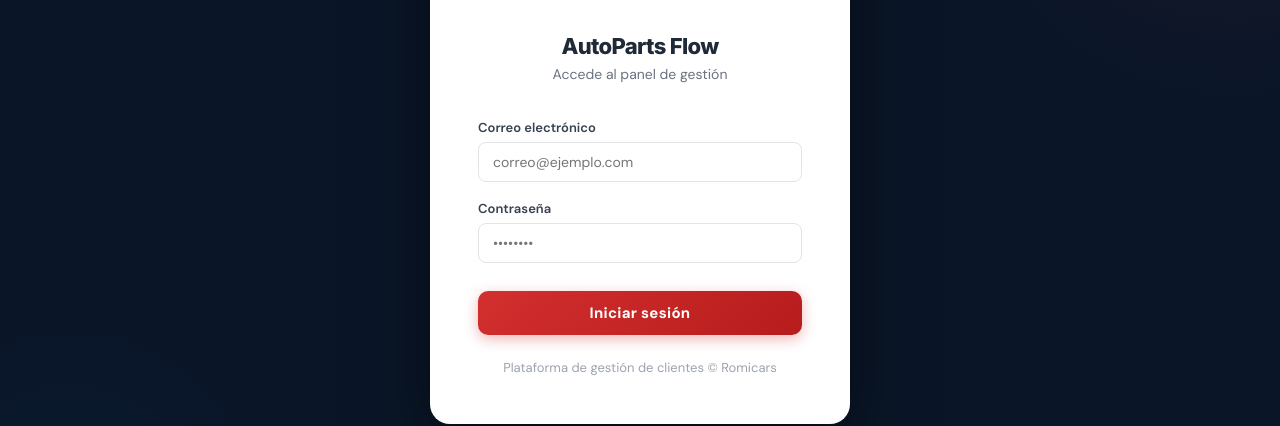
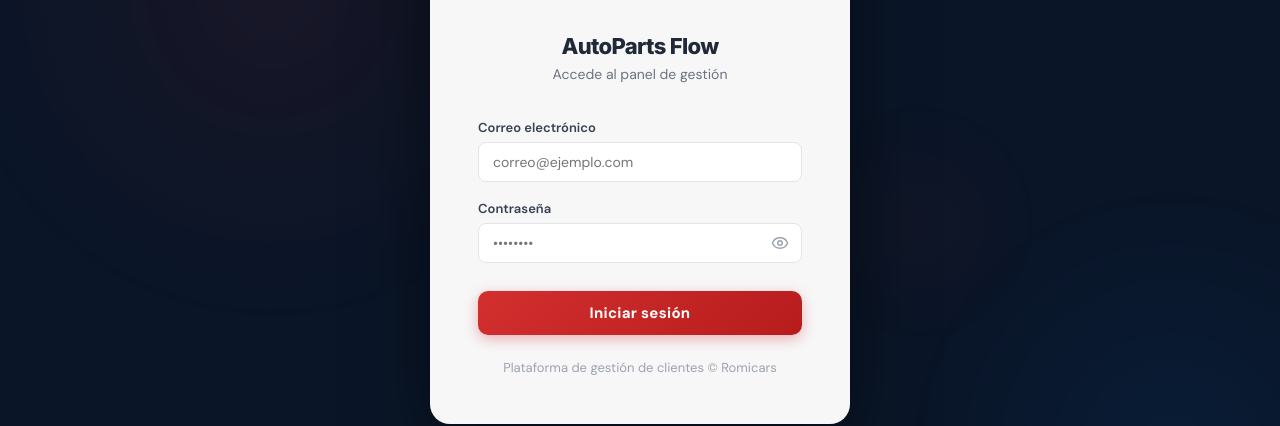
Before and after one commit to dsar-svg/Romicars, a React (Vite) app in the folder frontend/: page /login in a window 1280 px wide. Shown: the part 248-674 px from the top of the page. Built offline with nearby package versions, Linux system fonts and the light colour scheme; no server answers.

Commit message:
feat: animated login bg, password toggle, sidebar uses loguito.png

```diff
--- a/frontend/src/components/Layout.tsx
+++ b/frontend/src/components/Layout.tsx
@@ -53,7 +53,7 @@ function Layout() {
           borderBottom: '1px solid rgba(255,255,255,0.06)',
         }}>
           <img
-            src="/logotipo.png"
+            src="/loguito.png"
             alt="Romicars"
             style={{
               height: collapsed ? 38 : 48,
--- a/frontend/src/index.css
+++ b/frontend/src/index.css
@@ -164,6 +164,11 @@ button:active { transform: scale(0.97); }
 .toast-success { background: linear-gradient(135deg, #2E7D32, #1B5E20); }
 .toast-error { background: linear-gradient(135deg, var(--rojo-primario), #B71C1C); }
 .toast-info { background: linear-gradient(135deg, var(--azul-primario), #0D47A1); }
+@keyframes pulse-glow {
+  0%, 100% { opacity: 0.6; transform: scale(1); }
+  50% { opacity: 1; transform: scale(1.08); }
+}
+
 .badge {
   display: inline-flex;
   align-items: center;
--- a/frontend/src/pages/Login.tsx
+++ b/frontend/src/pages/Login.tsx
@@ -1,12 +1,14 @@
 import { useState, FormEvent } from 'react';
 import { useNavigate } from 'react-router-dom';
 import { useAuth } from '../contexts/AuthContext';
+import { Eye, EyeOff } from 'lucide-react';
 
 export default function Login() {
   const { login } = useAuth();
   const navigate = useNavigate();
   const [email, setEmail] = useState('');
   const [password, setPassword] = useState('');
+  const [showPassword, setShowPassword] = useState(false);
   const [error, setError] = useState('');
   const [loading, setLoading] = useState(false);
 
@@ -36,28 +38,41 @@ export default function Login() {
     }}>
       <div style={{
         position: 'absolute',
-        top: '-30%', right: '-20%',
-        width: 600, height: 600,
+        top: '-20%', left: '-10%',
+        width: 800, height: 800,
         borderRadius: '50%',
-        background: 'radial-gradient(circle, rgba(211,47,47,0.08) 0%, transparent 70%)',
+        background: 'radial-gradient(circle, rgba(211,47,47,0.12) 0%, transparent 60%)',
         pointerEvents: 'none',
+        animation: 'pulse-glow 6s ease-in-out infinite',
       }} />
       <div style={{
         position: 'absolute',
-        bottom: '-20%', left: '-10%',
-        width: 400, height: 400,
+        bottom: '-25%', right: '-15%',
+        width: 600, height: 600,
         borderRadius: '50%',
-        background: 'radial-gradient(circle, rgba(21,101,192,0.06) 0%, transparent 70%)',
+        background: 'radial-gradient(circle, rgba(21,101,192,0.10) 0%, transparent 60%)',
         pointerEvents: 'none',
+        animation: 'pulse-glow 8s ease-in-out infinite 2s',
+      }} />
+      <div style={{
+        position: 'absolute',
+        top: '40%', left: '60%',
+        width: 300, height: 300,
+        borderRadius: '50%',
+        background: 'radial-gradient(circle, rgba(211,47,47,0.06) 0%, transparent 60%)',
+        pointerEvents: 'none',
+        animation: 'pulse-glow 10s ease-in-out infinite 4s',
       }} />
       <div className="fade-in-up" style={{
-        background: '#fff',
+        background: 'rgba(255,255,255,0.97)',
+        backdropFilter: 'blur(20px)',
         borderRadius: 20,
         padding: 48,
         width: 420,
         maxWidth: '92vw',
         boxShadow: '0 25px 80px rgba(0,0,0,0.5)',
         position: 'relative',
+        zIndex: 1,
       }}>
         <div style={{ textAlign: 'center', marginBottom: 36 }}>
           <img
@@ -93,14 +108,29 @@ export default function Login() {
             <label style={{ display: 'block', marginBottom: 6, fontSize: 13, fontWeight: 600, color: '#374151' }}>
               Contraseña
             </label>
+            <div style={{ position: 'relative' }}>
               <input
-              type="password"
+                type={showPassword ? 'text' : 'password'}
                 value={password}
                 onChange={e => setPassword(e.target.value)}
                 placeholder="••••••••"
-              style={{ width: '100%' }}
+                style={{ width: '100%', paddingRight: 44 }}
                 required
               />
+              <button
+                type="button"
+                onClick={() => setShowPassword(!showPassword)}
+                tabIndex={-1}
+                style={{
+                  position: 'absolute', right: 2, top: 2, bottom: 2,
+                  width: 40, display: 'flex', alignItems: 'center', justifyContent: 'center',
+                  background: 'none', border: 'none', cursor: 'pointer',
+                  color: '#9CA3AF', borderRadius: 8,
+                }}
+              >
+                {showPassword ? <EyeOff size={18} /> : <Eye size={18} />}
+              </button>
+            </div>
           </div>
 
           {error && (
```
Lines whose indentation alone changed are shown as unchanged.
